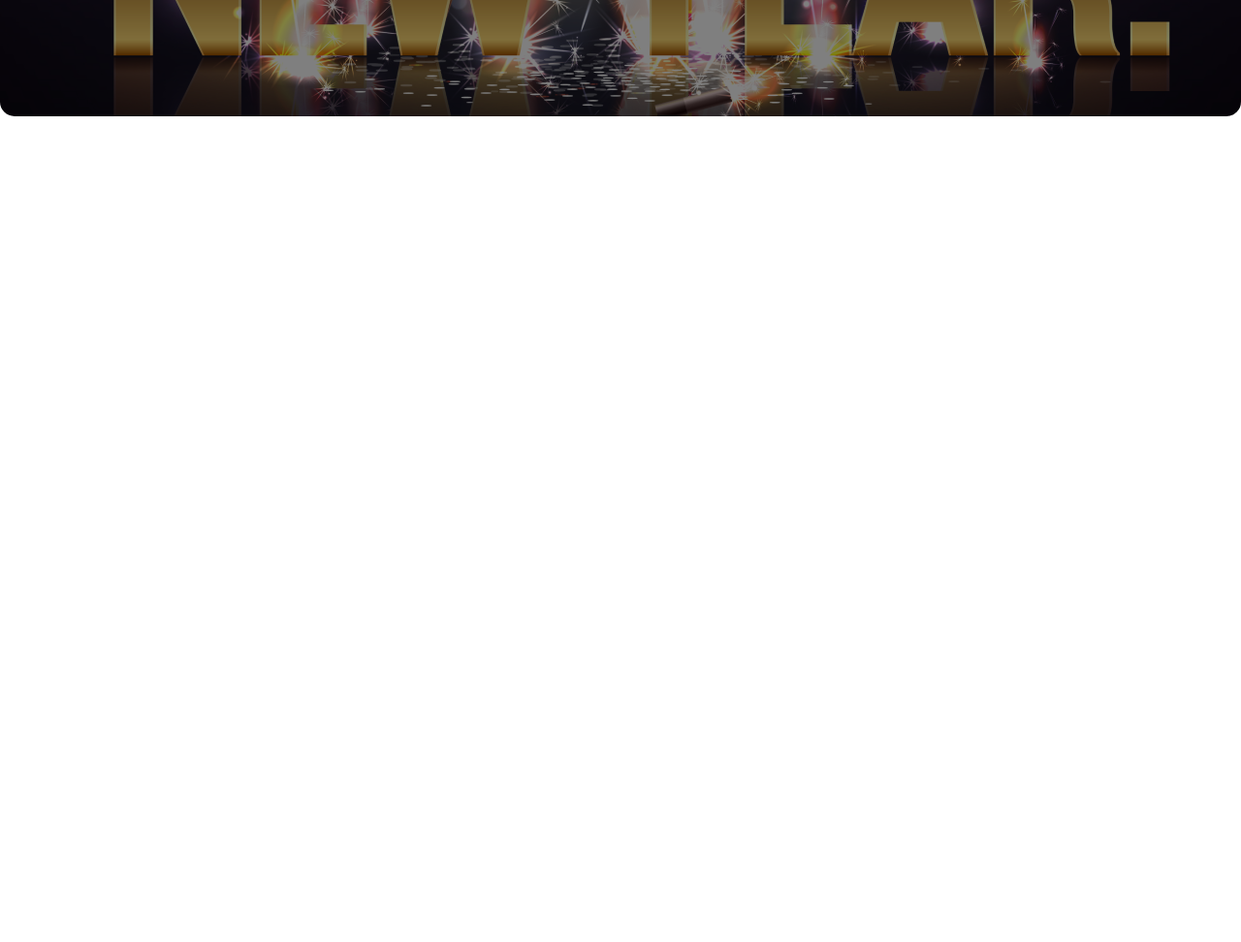
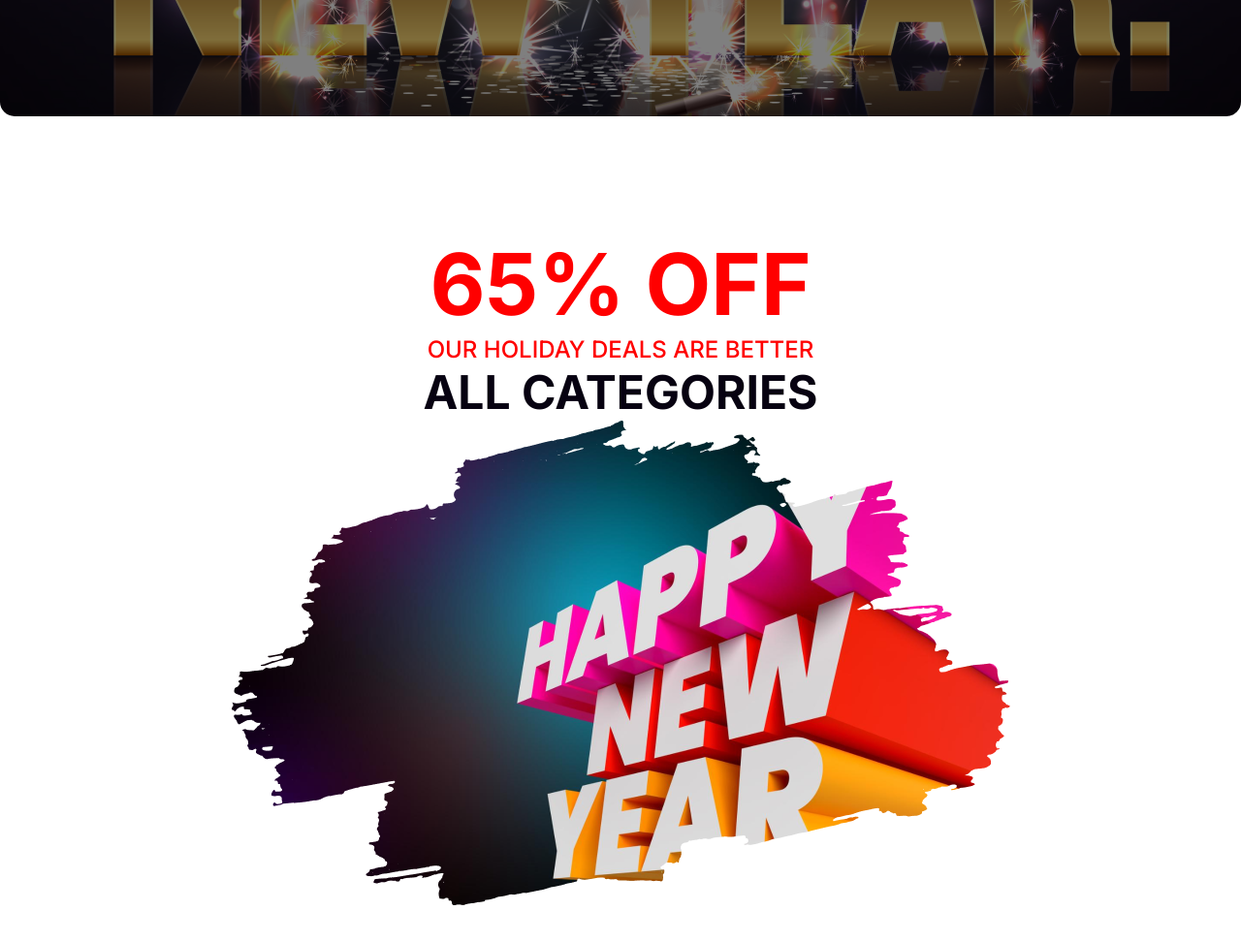
Before and after one commit to Ripa1518/new-year-offer, a plain HTML site: page index.html in a window 1280 px wide. Shown: the part 500-1472 px from the top of the page at 97% size. Before the commit the page ends 800 px from the top, so only its background shows below. Drawn offline with Linux system fonts and the light colour scheme.

Commit message:
added off section

```diff
--- a/index.html
+++ b/index.html
@@ -14,7 +14,18 @@
                 </h1>
         </div>
     </header>
-    <main></main>
+    <main>
+        <section class="off-section">
+           <div class="off-section-content"> <h1>65% OFF</h1>
+            <p>OUR HOLIDAY DEALS ARE BETTER</p>
+            <h3>ALL CATEGORIES</h3>
+        </div>
+        <div class="img-container">
+                    <img src="images/New-Year-Photo.png" alt="">
+
+        </div>
+        </section>
+    </main>
     <footer></footer>
 </body>
 </html>
--- a/styles/style.css
+++ b/styles/style.css
@@ -1,4 +1,7 @@
-@import url('https://fonts.googleapis.com/css2?family=Open+Sans:ital,wght@0,300..800;1,300..800&family=Work+Sans:ital,wght@0,100..900;1,100..900&display=swap');
+@import url('https://fonts.googleapis.com/css2?family=Merriweather:ital,opsz,wght@0,18..144,300..900;1,18..144,300..900&display=swap');
+
+@import url('https://fonts.googleapis.com/css2?family=Inter:ital,opsz,wght@0,14..32,100..900;1,14..32,100..900&display=swap');
+
 
 *{
     box-sizing: border-box;
@@ -42,3 +45,43 @@ font-size: 72px;
 font-weight: 900;
 text-align: center;
 }
+/* off section style start here  */
+.off-section{
+width: 802.9px;
+height: 806px;
+/* border: 2px solid red; */
+margin: 0 auto;
+margin-top: 120px;
+}
+.off-section-content{
+    display: flex;
+flex-direction: column;
+    justify-content: center;
+    align-items: center;
+}
+.off-section-content h1{
+    color: rgb(255, 0, 0);
+    font-family: Inter;
+    font-size: 88px;
+    font-weight: 700;
+}
+.off-section-content p{
+    color: rgb(255, 0, 0);
+    font-family: Inter;
+    font-size: 24px;
+    font-weight: 500;
+}
+.off-section-content h3{
+   color: rgb(7, 2, 17);
+font-family: Inter;
+font-size: 48px;
+font-weight: 700;
+}
+.img-container{
+    width: 802.9px;
+height: 500px;
+}
+.img-container{
+    width: 100%;
+height: 100%;
+}
```
Also changed, not shown: images/New-Year-Photo.png (renamed from images/New Year Photo.png).
